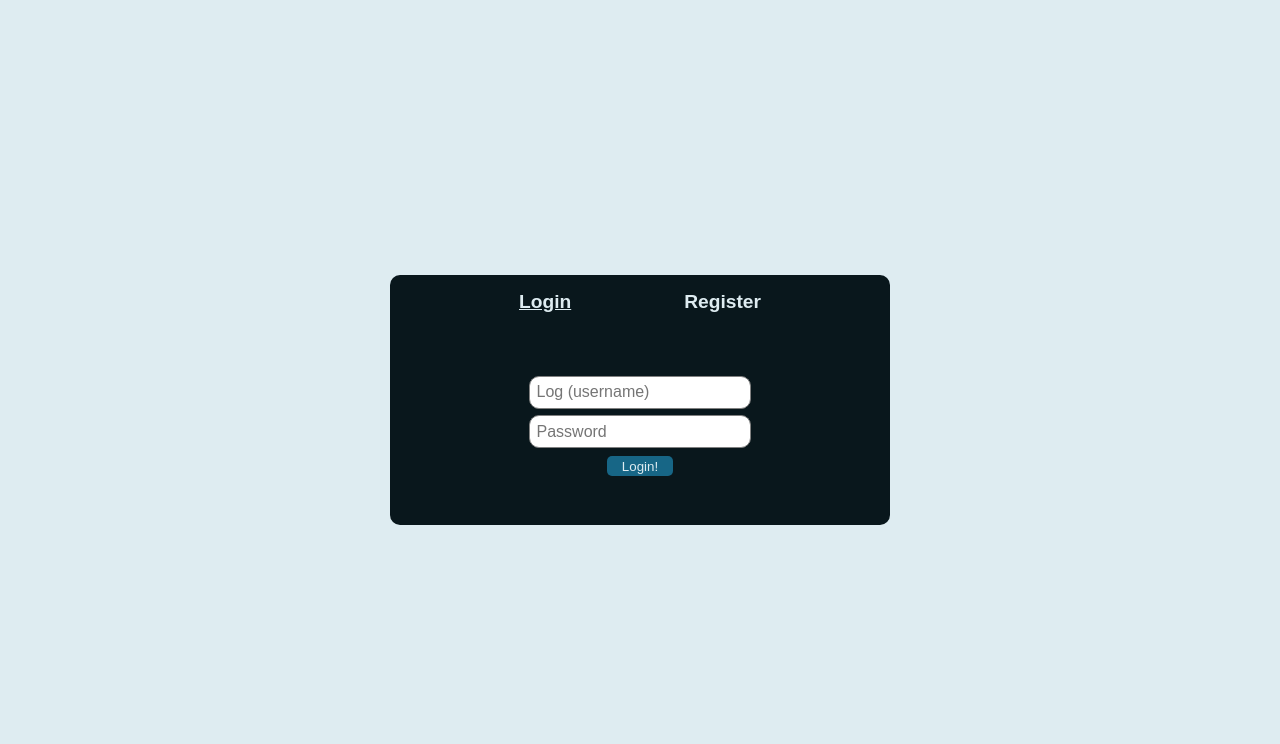
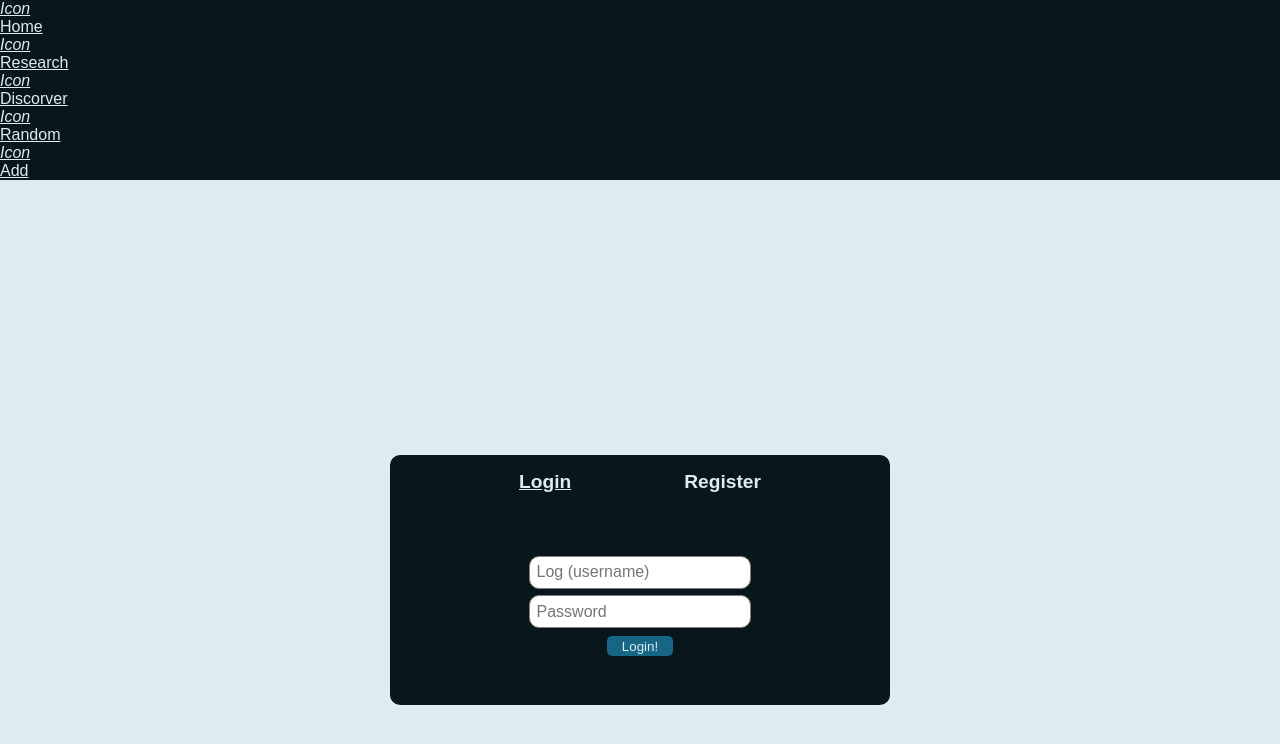
Before and after one commit to GillanCodes/DBI, a React (Create React App) app in the folder client/: page /auth in a window 1280 px wide. Shown: the top 744 px of the page. Built offline with nearby package versions, Linux system fonts and the light colour scheme; no server answers.

Commit message:
setup protexted routes and navbar

```diff
--- /dev/null
+++ b/client/src/Components/Navbar/Navbar.tsx
@@ -0,0 +1,39 @@
+import React from 'react'
+import { NavLink } from 'react-router-dom'
+
+export default function Navbar() {
+  return (
+    <nav className='main-nav'>
+        <div className="nav-buttons">
+
+            <NavLink className={"nav-button"} to={"/"}>
+                <i>Icon</i>
+                <p>Home</p>
+            </NavLink>
+
+            <NavLink className={"nav-button"} to={"/"}>
+                <i>Icon</i>
+                <p>Research</p>
+            </NavLink>
+
+            <NavLink className={"nav-button"} to={"/"}>
+                <i>Icon</i>
+                <p>Discorver</p>
+            </NavLink>
+
+            <NavLink className={"nav-button"} to={"/"}>
+                <i>Icon</i>
+                <p>Random</p>
+            </NavLink>
+
+            <NavLink className={"nav-button"} to={"/"}>
+                <i>Icon</i>
+                <p>Add</p>
+            </NavLink>
+
+
+
+        </div>
+    </nav>
+  )
+}
--- a/client/src/Routes/ProtectedRoute.tsx
+++ b/client/src/Routes/ProtectedRoute.tsx
@@ -1,8 +1,29 @@
-import React from 'react'
 import { useSelector } from 'react-redux';
+import { IState } from '../types';
+import { Navigate, useLocation } from 'react-router-dom';
+import { isEmpty } from '../Utils';
+import { useContext, useEffect, useState } from 'react';
+import { UIdContext } from '../App.context';
 
-const ProtectedRoute = ({children} : {children:Document}) => {
-    const user = useSelector((state:any) => state.userReducer);
+const ProtectedRoute = ({children} : {children:JSX.Element}) => {
+
+    const [load, setLoad] = useState(false);
+
+    const UId = useContext(UIdContext);
+    let location = useLocation();
+
+    useEffect(() => {
+        setTimeout(() => {
+            setLoad(true)
+        }, 1000)
+    }, [UId])
+
+    if (isEmpty(UId) && load)
+    {
+        return <Navigate to="/auth" state={{from: location}} replace />
+    }
+
+    return children;
 }
 
 export default ProtectedRoute;
--- a/client/src/Routes/index.tsx
+++ b/client/src/Routes/index.tsx
@@ -1,14 +1,21 @@
 import { BrowserRouter, Route, Routes } from "react-router-dom";
 import Home from "../Components/Home";
 import Auth from "../Components/Auth/Auth";
+import ProtectedRoute from "./ProtectedRoute";
+import Navbar from "../Components/Navbar/Navbar";
 
 export default function index()
 {
     return (
         <BrowserRouter>
+            <Navbar />
             <Routes>
-                <Route path={"/"} Component={Home} />
                 <Route path={"/auth"} Component={Auth} />
+                <Route path="/" element={
+                    <ProtectedRoute>
+                        <Home />
+                    </ProtectedRoute>
+                }/>
             </Routes>
         </BrowserRouter>
     )
--- /dev/null
+++ b/client/src/Styles/components/_navbar.scss
@@ -0,0 +1,6 @@
+.main-nav
+{
+    width: 250px;
+
+    background-color: $background;
+}
```
Also changed, not shown: client/src/types.ts (+8 -2 lines).
